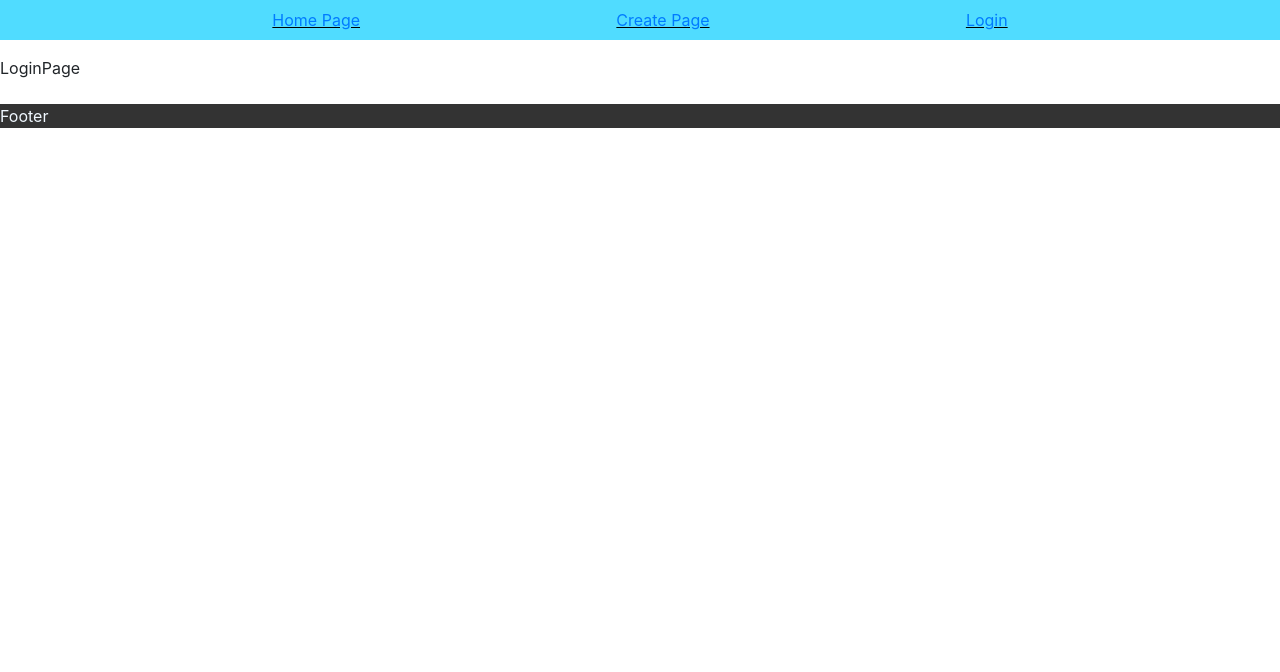
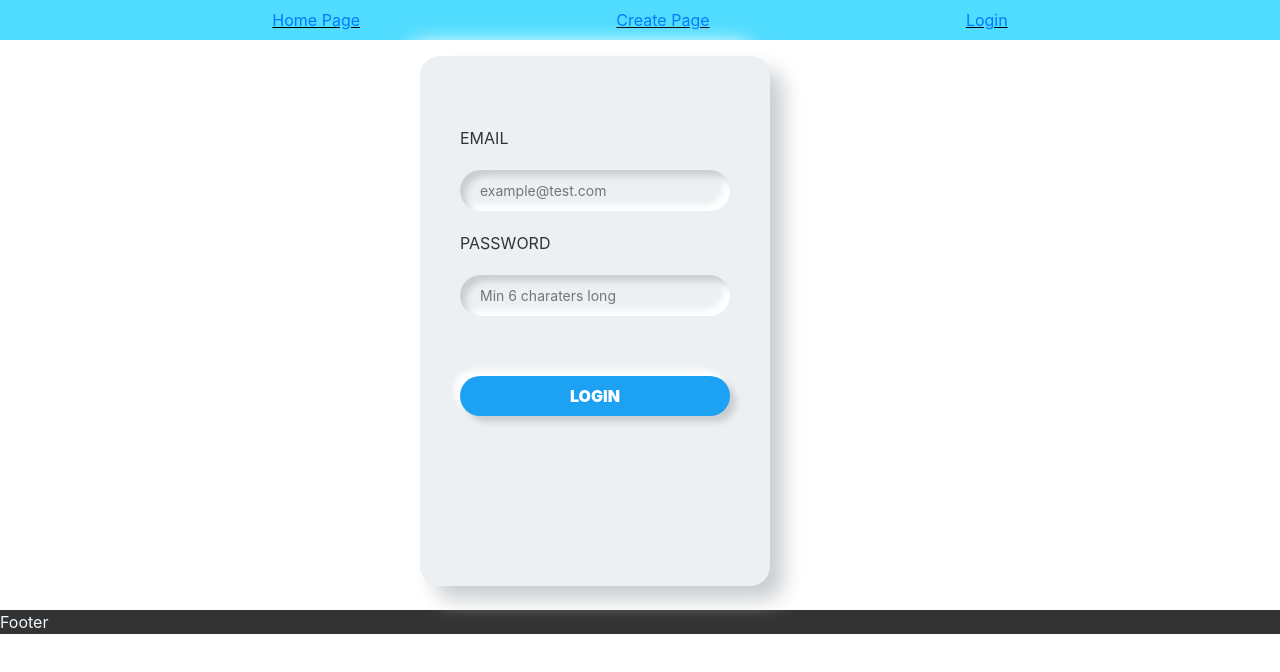
Before and after one commit to nikindtmas1/gift-vouchers, a React (Create React App) app in the folder client/: page /login in a window 1280 px wide. Shown: the top 672 px of the page. Built offline with nearby package versions, Linux system fonts and the light colour scheme.

Commit message:
Added css

```diff
--- a/client/public/css/style.css
+++ b/client/public/css/style.css
@@ -52,3 +52,114 @@ label {
     background: #333;
     color: aliceblue;
 }
+
+img{
+    display: block;
+    margin: auto;
+    width: 100%;
+    height: auto;
+  }
+
+
+  .form {
+    display: -webkit-box;
+    display: -ms-flexbox;
+    display: flex;
+    -webkit-box-orient: horizontal;
+    -webkit-box-direction: normal;
+        -ms-flex-direction: row;
+            flex-direction: row;
+    position: absolute;
+    top: 50px;
+    width: 100%;
+    padding-top: 50px;
+  }
+
+  fieldset {
+    position: relative;
+  }
+
+.fa-search {
+    position: inherit;
+    top: 0px;
+    font-size: 20px !important;
+  }
+
+  .url{
+    margin: 20px 20px;
+    padding-left: 50px;
+    -webkit-box-flex: 5;
+        -ms-flex-positive: 5;
+            flex-grow: 0;
+  }
+
+  .enter{
+    margin: 20px 20px;
+    /* -webkit-box-flex: 1; */
+        /* -ms-flex-positive: 1; */
+            flex-grow: 250;
+  }
+
+  .containerlogin {
+    margin-left: 420px;
+    position: relative;
+    width: 350px;
+    height: 530px;
+    border-radius: 20px;
+    padding: 40px;
+    box-sizing: border-box;
+    background: #ecf0f3;
+    box-shadow: 14px 14px 20px #cbced1, -14px -14px 20px white;
+  }
+
+  .brand-logo {
+    height: 100px;
+    width: 100px;
+    background: url("https://img.icons8.com/color/100/000000/twitter--v2.png");
+    margin: auto;
+    border-radius: 50%;
+    box-sizing: border-box;
+    box-shadow: 7px 7px 10px #cbced1, -7px -7px 10px white;
+  }
+
+  .inputs {
+    text-align: left;
+    margin-top: 30px;
+  }
+
+ .inputs input {
+    background: #ecf0f3;
+    padding: 10px;
+    padding-left: 20px;
+    margin-top: 20px;
+    margin-bottom: 20px;
+    /* height: 50px; */
+    font-size: 14px;
+    border-radius: 50px;
+    box-shadow: inset 6px 6px 6px #cbced1, inset -6px -6px 6px white;
+  }
+
+  .loginbutton {
+    color: white;
+    margin-top: 60px;
+    background: #1DA1F2;
+    height: 40px;
+    border-radius: 20px;
+    cursor: pointer;
+    font-weight: 900;
+    box-shadow: 6px 6px 6px #cbced1, -6px -6px 6px white;
+    transition: 0.5s;
+  }
+
+  .loginbutton:hover {
+    box-shadow: none;
+  }
+
+ .inputs label, input, button {
+    display: block;
+    width: 100%;
+    padding: 0;
+    border: none;
+    outline: none;
+    box-sizing: border-box;
+  }
--- a/client/src/components/CreatePage/CreatePage.js
+++ b/client/src/components/CreatePage/CreatePage.js
@@ -4,7 +4,7 @@ const CreatePage = () => {
 
 
   return (
-    <div className="container"><div className=" text-center mt-5 ">
+    <div className="containerCreate"><div className=" text-center mt-5 ">
         <h1>Create Voucher Form</h1>
     </div>
     <div className="row ">
--- a/client/src/components/HomePage/HomePage.js
+++ b/client/src/components/HomePage/HomePage.js
@@ -2,8 +2,38 @@ import React from 'react'
 
 const HomePage = () => {
   return (
-    <div>HomePage</div>
-  )
+    <>
+      <div className="menu">
+        <div className="icon-close">
+          <img src="https://media.istockphoto.com/photos/mountain-landscape-picture-id517188688?k=20&m=517188688&s=612x612&w=0&h=i38qBm2P-6V4vZVEaMy_TaTEaoCMkYhvLCysE7yJQ5Q=" />
+        </div>
+
+        {/* <ul>
+        <li><a href="#">About</a></li>
+        <li><a href="#">Blog</a></li>
+        <li><a href="#">Help</a></li>
+        <li><a href="#">Contact</a></li>
+      </ul> */}
+      </div>
+
+      <div className="jumbotron">
+        <div className="icon-menu">
+          <i className="fa fa-bars"></i>
+        </div>
+      </div>
+
+      <form className="form" action="#" autocomplete="off">
+        <fieldset className="url">
+          <input id="url" type="text" name="url" required />
+          {/* <label for="url"><i className="fa fa-search" aria-hidden="true"></i> Search</label> */}
+          <div className="after"></div>
+        </fieldset>
+        <fieldset className="enter">
+          <button>Find</button>
+        </fieldset>
+      </form>
+    </>
+  );
 }
 
 export default HomePage
--- a/client/src/components/LoginPage/LoginPage.js
+++ b/client/src/components/LoginPage/LoginPage.js
@@ -2,7 +2,18 @@ import React from 'react'
 
 const LoginPage = () => {
   return (
-    <div>LoginPage</div>
+    <div className="containerlogin">
+  {/* <div className="brand-logo"></div>
+  <div className="brand-title">TWITTER</div> */}
+  <div className="inputs">
+    <label>EMAIL</label>
+    <input type="email" placeholder="example@test.com" />
+    <label>PASSWORD</label>
+    <input type="password" placeholder="Min 6 charaters long" />
+    <button className='loginbutton' type="submit">LOGIN</button>
+  </div>
+  {/* <a href="https://twitter.com/prathkum">MADE BY PRATHAM</a> */}
+</div>
   )
 }
 
--- a/client/src/components/Navigation/Navigation.js
+++ b/client/src/components/Navigation/Navigation.js
@@ -1,55 +1,24 @@
 import * as React from 'react';
 import {Link} from 'react-router-dom';
-// import Tabs from '@mui/material/Tabs';
-// import Tab from '@mui/material/Tab';
-// import Box from '@mui/material/Box';
 
-
-
-  // function LinkTab(props) {
-  //   return (
-  //     <Tab
-  //       component="a"
-  //       onClick={(event) => {
-  //         event.preventDefault();
-  //       }}
-  //       {...props}
-  //     />
-  //   );
-  // }
 
 const Navigation = () => {
 
-
-
-    //const [value, setValue] = React.useState('one');
-
-//   const handleChange = (event: React.SyntheticEvent, newValue: string) => {
-//     setValue(newValue);
-
   return (
-    // <Box sx={{ width: '100%' }}>
-    //   <Tabs  aria-label="nav tabs example">
-
-    //   </Tabs>
-    // </Box>
-
-    <ul className='navbar'>
+    <ul className="navbar">
       <div></div>
-      <div className='navdiv'>
-      <li className='navli'>
+      <div className="navdiv">
+        <li className="navli">
           <Link to="/home">Home Page</Link>
         </li>
       </div>
-      <div className='navdiv'>
-
-      <li className='navli'>
+      <div className="navdiv">
+        <li className="navli">
           <Link to="/create">Create Page</Link>
         </li>
-
       </div>
-      <div className='navdiv'>
-      <li className='navli'>
+      <div className="navdiv">
+        <li className="navli">
           <Link to="/login">Login</Link>
         </li>
       </div>
```
Lines whose indentation alone changed are shown as unchanged.
